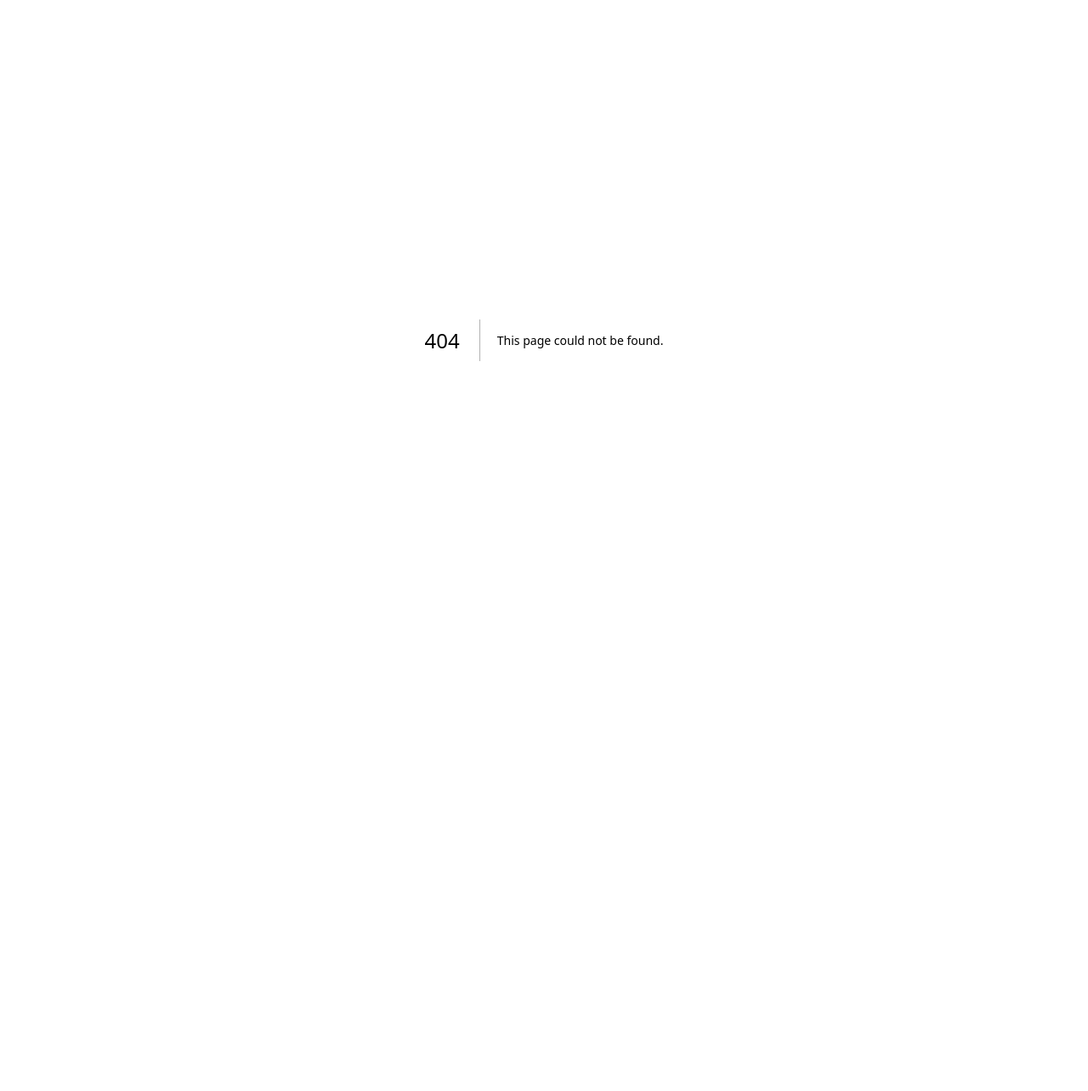
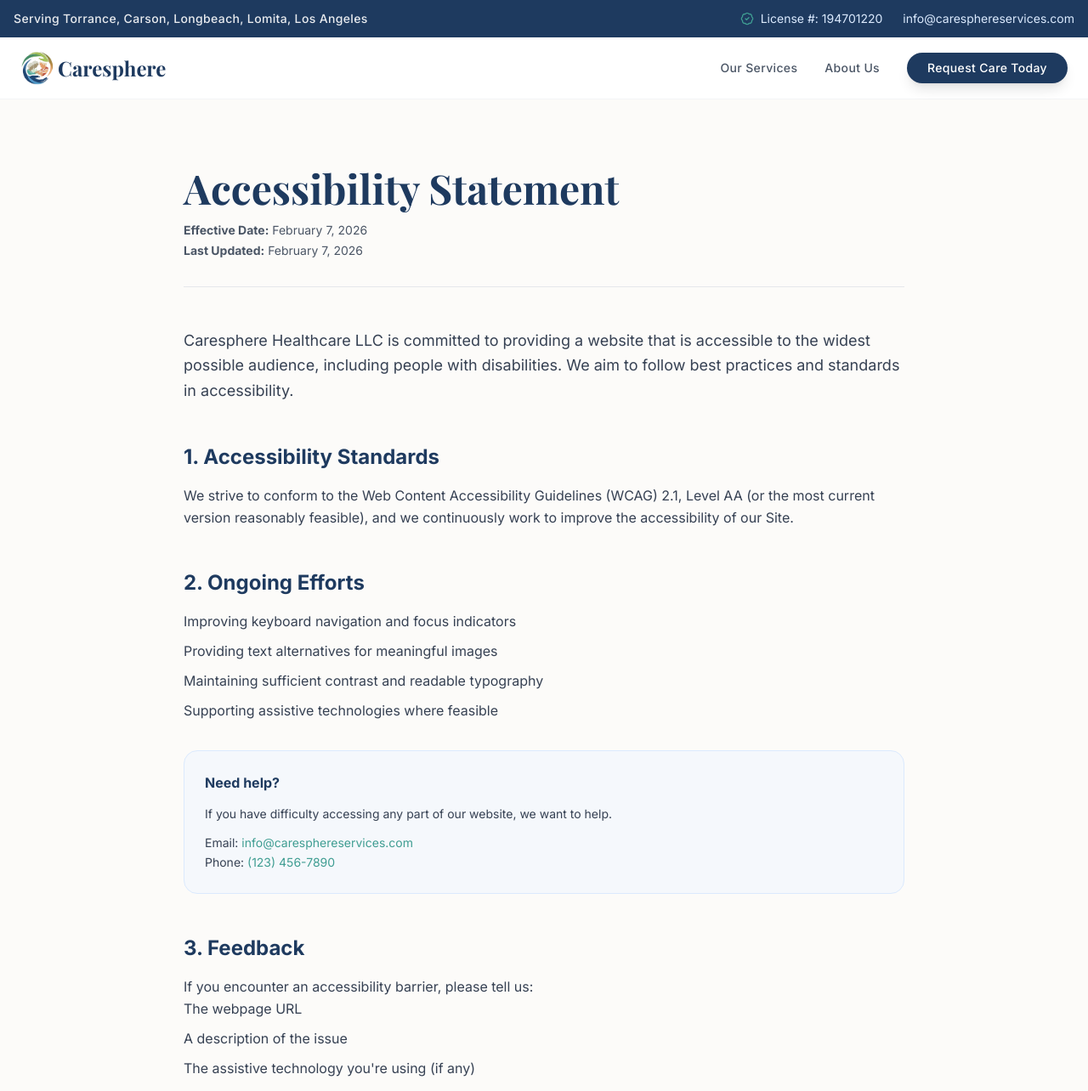
Before and after one commit to Trayshmhirk/caresphere-healthcare, a Next.js app: page /accessibility in a window 1280 px wide. Before the commit this address had no page. Shown: the top 1284 px of the page at 85% size. Before the commit the page ends 800 px from the top, so only its background shows below. Built offline with nearby package versions, Linux system fonts and the light colour scheme; a web font is replaced by a local one.

Commit message:
feat: add Accessibility Statement page
- Add WCAG 2.1 Level AA compliance commitment
- Include accessibility standards and ongoing efforts
- Add feedback mechanism for accessibility issues
- Include contact information for accessibility support
- Add third-party content disclaimer

```diff
--- /dev/null
+++ b/app/(privacy-policies)/accessibility/page.tsx
@@ -0,0 +1,85 @@
+export const metadata = {
+  title: "Accessibility Statement | Caresphere Healthcare LLC",
+  description: "Accessibility Statement for the Caresphere Healthcare LLC website.",
+};
+
+export default function AccessibilityPage() {
+  return (
+    <div className="mx-auto max-w-4xl px-6 py-12 md:py-20">
+      {/* Header */}
+      <div className="mb-12 border-b border-gray-200 pb-8">
+        <h1 className="mb-4 font-serif text-4xl font-bold text-[#1e3a5f] md:text-5xl">
+          Accessibility Statement
+        </h1>
+        <div className="space-y-1 text-sm text-gray-600">
+          <p>
+            <strong>Effective Date:</strong> February 7, 2026
+          </p>
+          <p>
+            <strong>Last Updated:</strong> February 7, 2026
+          </p>
+        </div>
+      </div>
+
+      {/* Content */}
+      <div className="prose prose-lg max-w-none">
+        <p className="text-lg leading-relaxed text-gray-700">
+          Caresphere Healthcare LLC is committed to providing a website that is accessible to the
+          widest possible audience, including people with disabilities. We aim to follow best
+          practices and standards in accessibility.
+        </p>
+
+        <h2 className="mt-12 mb-4 text-2xl font-bold text-[#1e3a5f]">1. Accessibility Standards</h2>
+        <p className="leading-relaxed text-gray-700">
+          We strive to conform to the Web Content Accessibility Guidelines (WCAG) 2.1, Level AA (or
+          the most current version reasonably feasible), and we continuously work to improve the
+          accessibility of our Site.
+        </p>
+
+        <h2 className="mt-12 mb-4 text-2xl font-bold text-[#1e3a5f]">2. Ongoing Efforts</h2>
+        <ul className="space-y-2 text-gray-700">
+          <li>Improving keyboard navigation and focus indicators</li>
+          <li>Providing text alternatives for meaningful images</li>
+          <li>Maintaining sufficient contrast and readable typography</li>
+          <li>Supporting assistive technologies where feasible</li>
+        </ul>
+
+        <div className="my-8 rounded-xl border border-blue-100 bg-blue-50/50 p-6">
+          <p className="mb-3 font-bold text-[#1e3a5f]">Need help?</p>
+          <p className="mb-0 text-sm leading-relaxed text-gray-700">
+            If you have difficulty accessing any part of our website, we want to help.
+          </p>
+          <p className="mt-3 text-sm leading-relaxed text-gray-700">
+            Email:{" "}
+            <a href="mailto:info@caresphereservices.com" className="text-[#3f9d92] hover:underline">
+              info@caresphereservices.com
+            </a>
+            <br />
+            Phone:{" "}
+            <a href="tel:1234567890" className="text-[#3f9d92] hover:underline">
+              (123) 456-7890
+            </a>
+          </p>
+        </div>
+
+        <h2 className="mt-12 mb-4 text-2xl font-bold text-[#1e3a5f]">3. Feedback</h2>
+        <p className="leading-relaxed text-gray-700">
+          If you encounter an accessibility barrier, please tell us:
+        </p>
+        <ul className="space-y-2 text-gray-700">
+          <li>The webpage URL</li>
+          <li>A description of the issue</li>
+          <li>The assistive technology you&apos;re using (if any)</li>
+          <li>Your preferred contact method for follow-up</li>
+        </ul>
+
+        <h2 className="mt-12 mb-4 text-2xl font-bold text-[#1e3a5f]">4. Third-Party Content</h2>
+        <p className="text-sm leading-relaxed text-gray-600">
+          Some third-party content or tools (e.g., embedded maps, videos, forms) may not be fully
+          accessible. We will work with vendors where possible and provide alternatives when
+          reasonable.
+        </p>
+      </div>
+    </div>
+  );
+}
```
